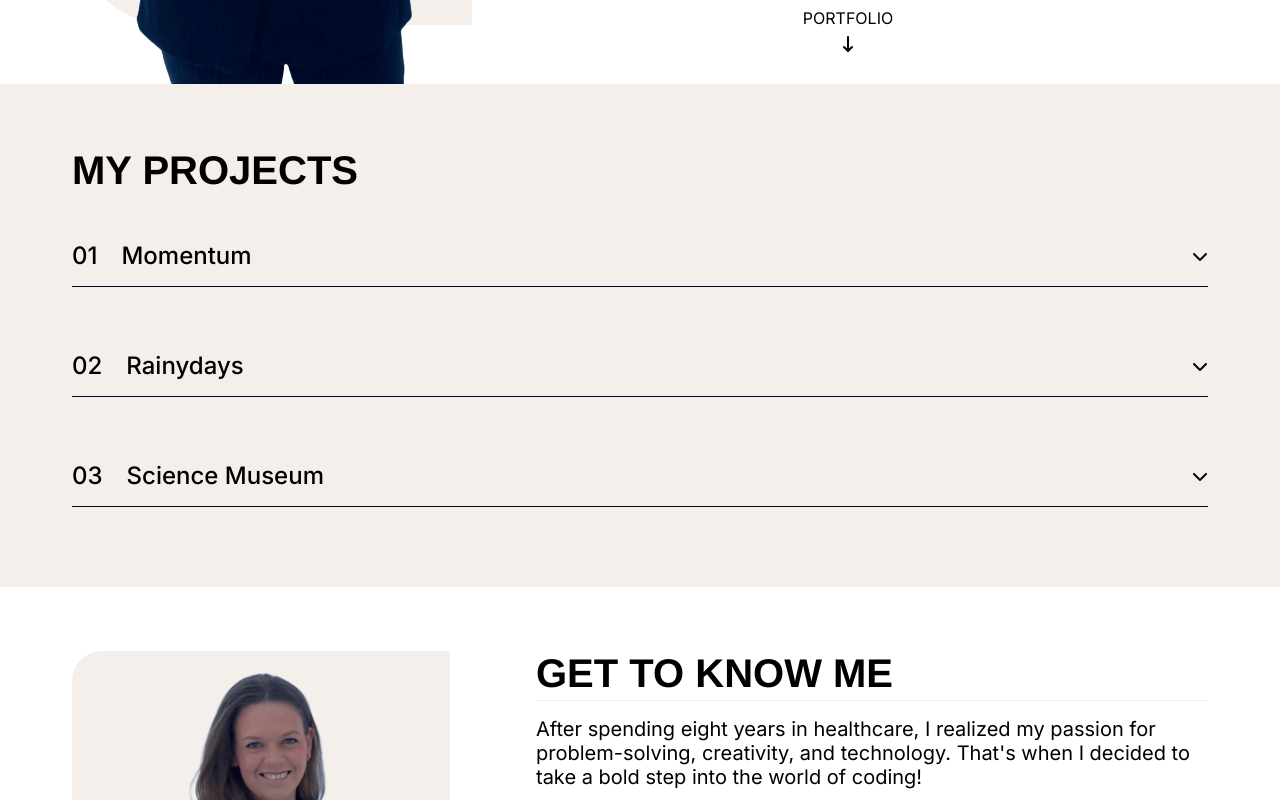
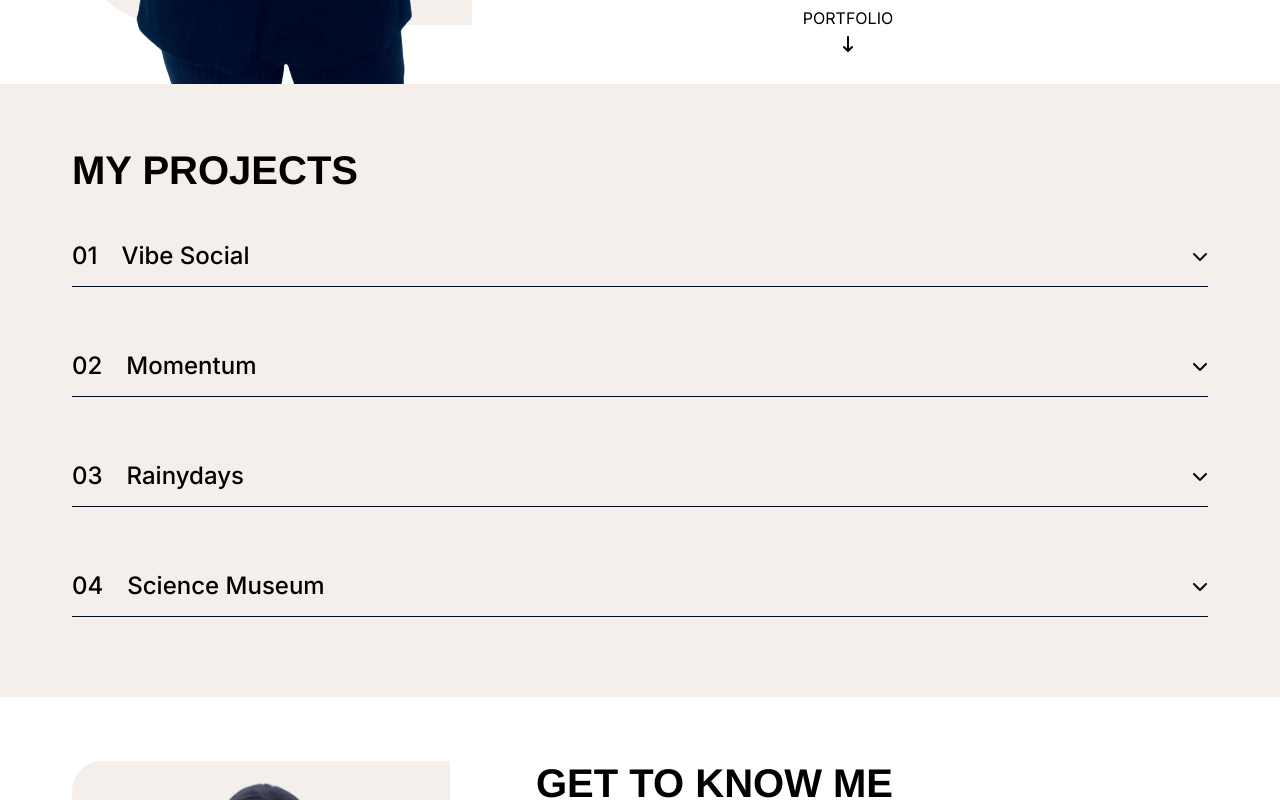
Before and after one commit to Martinekong/Portfolio, a plain HTML site: page index.html in a window 1280 px wide. Shown: the part 637-1437 px from the top of the page. Drawn offline with nearby package versions, Linux system fonts and the light colour scheme.

Commit message:
added vibe social

```diff
--- a/index.html
+++ b/index.html
@@ -40,7 +40,7 @@
         <div class="hero-icons">
           <button class="primary-btn" id="hero-email">
             <i class="fa-solid fa-envelope fa-2x"></i>
-          </button> <!--make this copy url-->
+          </button>
           <a href="https://github.com/Martinekong" target="_blank">
             <button class="primary-btn">
               <i class="fa-brands fa-github fa-2x"></i>
@@ -66,6 +66,26 @@
         <div>
           <div class="project-banner">
             <p>01</p>
+            <p>Vibe Social</p>
+            <i class="fa-solid fa-chevron-down"></i>
+          </div>
+          <div class="project-dropdown">
+            <img src="images/vibe-social.webp" alt="a laptop and mobile showing screenshots of the site: momentum">
+            <p>A responsive social media platform built with modular JavaScript, HTML, and CSS. Features full CRUD functionality and uses the Noroff Social API for user authentication and post management.</p>
+            <div class="project-btns">
+              <a href="https://github.com/NoroffFEU/fed2-js2-ca-Martinekong" target="_blank">
+                <button class="primary-btn"><i class="fa-brands fa-github"></i>repository</button>
+              </a>
+              <a href="https://norofffeu.github.io/fed2-js2-ca-Martinekong/" target="_blank">
+                <button class="primary-btn"><i class="fa-solid fa-link"></i>visit site</button>
+              </a>
+            </div>
+          </div>
+        </div>
+
+        <div>
+          <div class="project-banner">
+            <p>02</p>
             <p>Momentum</p>
             <i class="fa-solid fa-chevron-down"></i>
           </div>
@@ -85,7 +105,7 @@
 
         <div>
           <div class="project-banner">
-            <p>02</p>
+            <p>03</p>
             <p>Rainydays</p>
             <i class="fa-solid fa-chevron-down"></i>
           </div>
@@ -105,7 +125,7 @@
 
         <div>
           <div class="project-banner">
-            <p>03</p>
+            <p>04</p>
             <p>Science Museum</p>
             <i class="fa-solid fa-chevron-down"></i>
           </div>
```
Also changed, not shown: images/vibe-social.webp (added).
